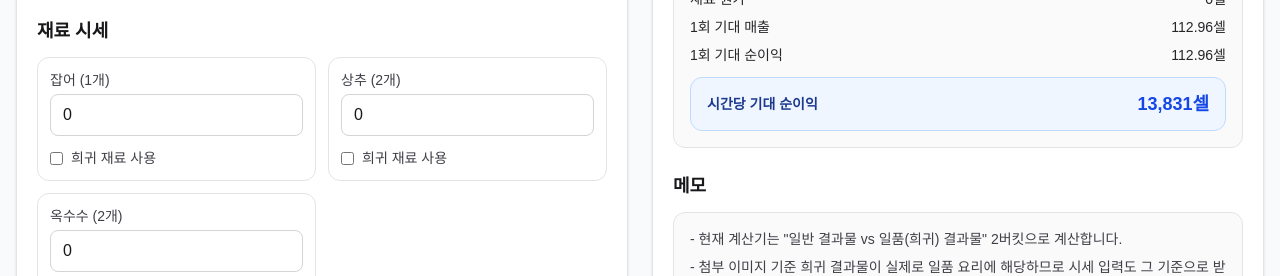
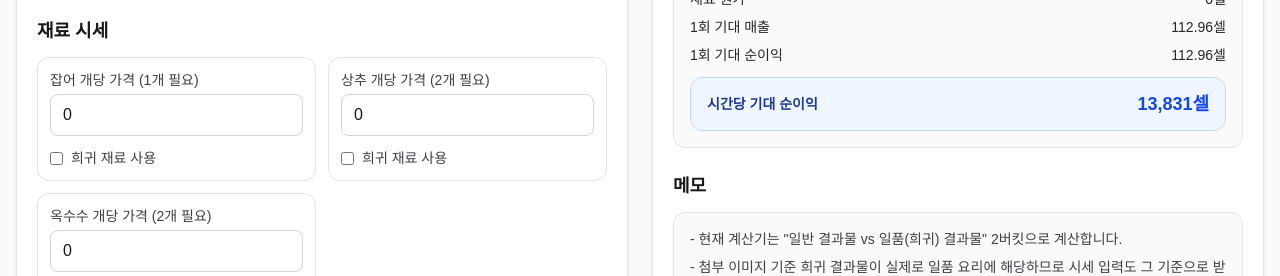
Before and after one commit to DomanDev/Minecraft-Luna, a Next.js app in the folder mc-luna/: page /cooking-calculator in a window 1280 px wide. Shown: the part 1245-1521 px from the top of the page. Built offline with nearby package versions, Linux system fonts and the light colour scheme; no server answers.

Commit message:
요리 계산기 UI 수정

```diff
--- a/mc-luna/app/cooking-calculator/page.tsx
+++ b/mc-luna/app/cooking-calculator/page.tsx
@@ -663,7 +663,7 @@ export default function CookingCalculatorPage() {
                   key={ingredient.id}
                   className="rounded-xl border border-zinc-200 p-3"
                 >
-                  <Field label={`${ingredient.name} (${ingredient.quantity}개)`}>
+                  <Field label={`${ingredient.name} 개당 가격 (${ingredient.quantity}개 필요)`}>
                     <NumberInput
                       value={ingredientUnitPrices[ingredient.id] ?? 0}
                       onChange={(value) => {
```
